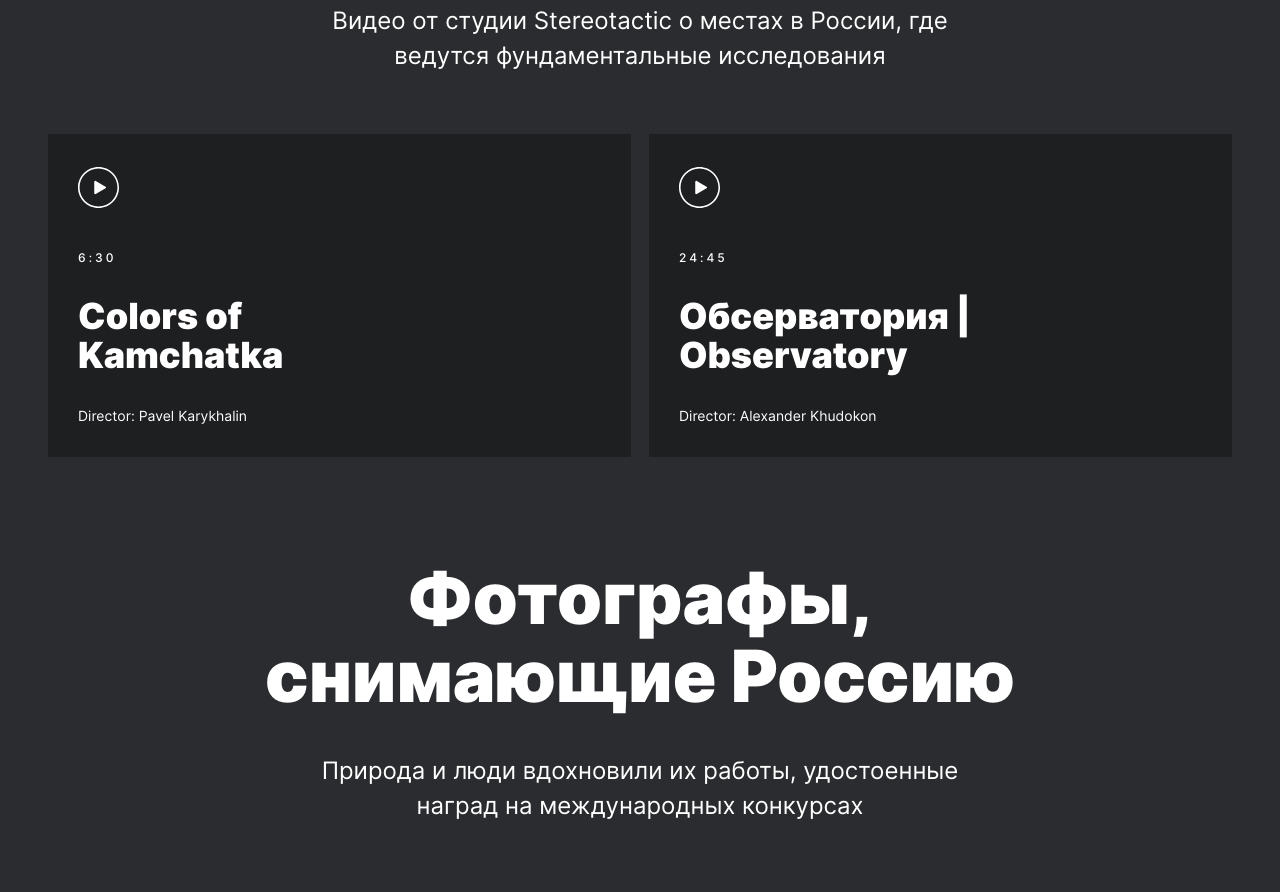
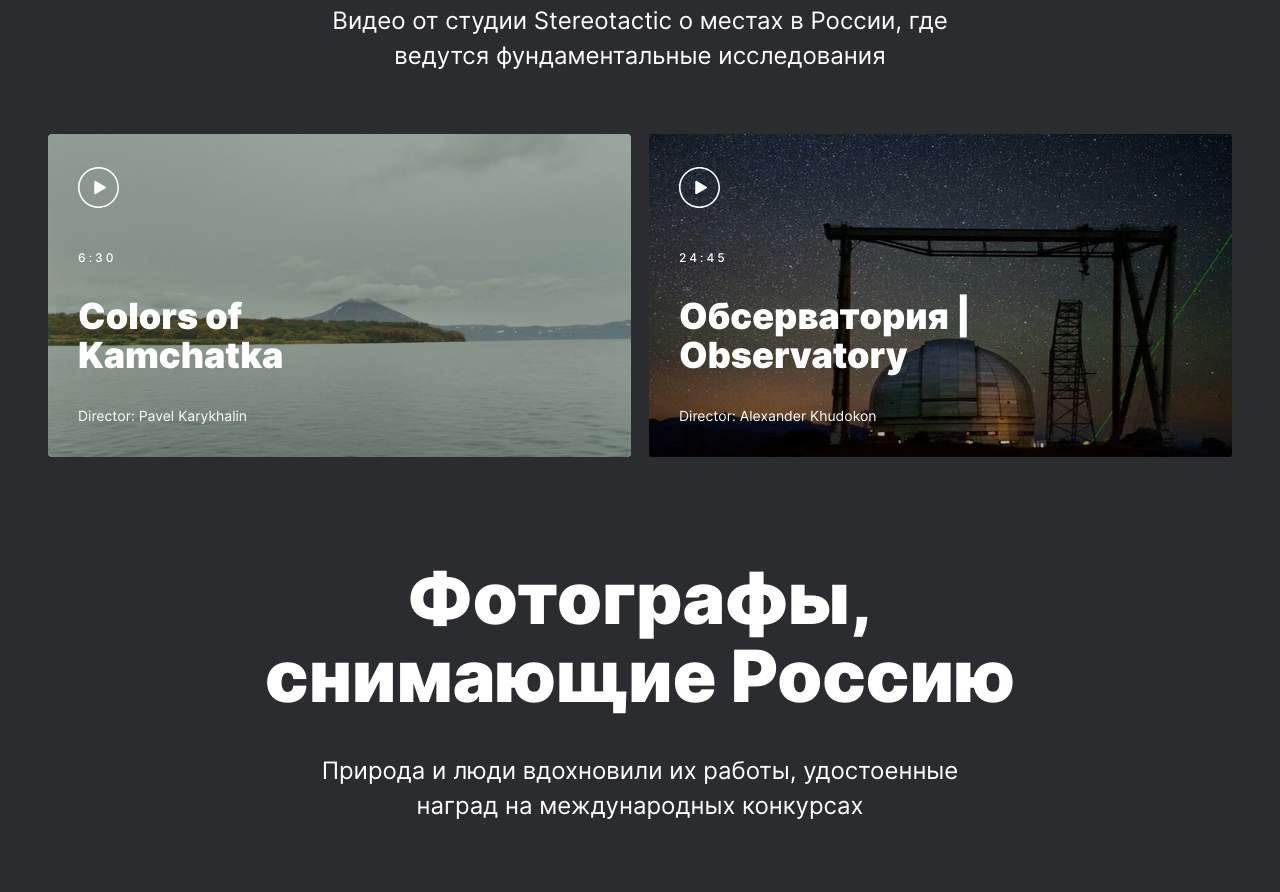
Before and after one commit to lllEvgeniy/russian-travel, a plain HTML site: page index.html in a window 1280 px wide. Shown: the part 6208-7100 px from the top of the page. Drawn offline with Linux system fonts and the light colour scheme.

Commit message:
add two section

```diff
--- a/blocks/video/__item/video__item.css
+++ b/blocks/video/__item/video__item.css
@@ -4,12 +4,12 @@
   width: 583px;
   height: 323px;
   margin-right: 18px;
-  background-image: url(../img/video1.jpg);
+  background-image: url(../../../img/video1.jpg);
   background-size: cover;
   background-repeat: no-repeat;
   border-radius: 4px;
   position: relative;
-  z-index: 1;
+  z-index: 3;
   display: flex;
   flex-direction: column;
   justify-content: space-evenly;
@@ -17,7 +17,7 @@
 
 .video__item:last-child {
   margin-right: 0;
-  background-image: url(../img/obs.jpg);
+  background-image: url(../../../img/obs.jpg);
   background-size: cover;
 }
 
```
